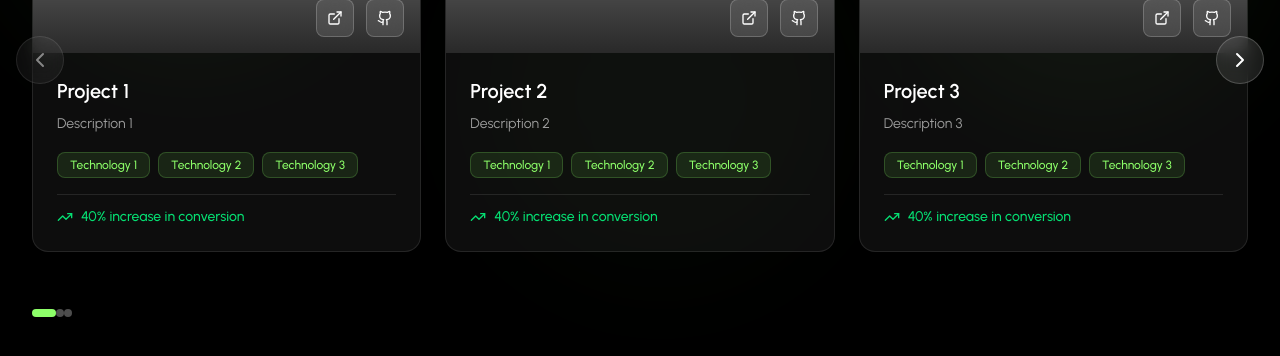
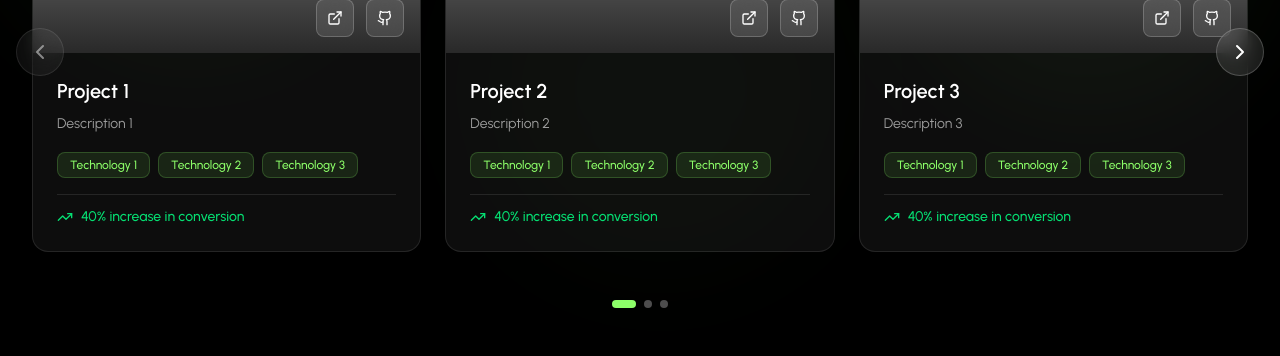
Before and after one commit to sonaiv13/portfolio_demo, a React (Vite) app: page / in a window 1280 px wide. Shown: the part 3232-3588 px from the top of the page. Built offline with nearby package versions, Linux system fonts and the light colour scheme.

Commit message:
Navigation Dots centered

```diff
--- a/src/components/sections/Projects.jsx
+++ b/src/components/sections/Projects.jsx
@@ -154,7 +154,7 @@ const Projects = () => {
 
                         {/* Navigation Dots */}
                         {filteredProjects.length > 3 && (
-                            <div className='felx items-center justify-center gap-2 mt-8'>
+                            <div className='flex items-center justify-center gap-2 mt-8'>
                                 {Array.from({ length: Math.max(0, filteredProjects.length - 2) }).map((_, index) => (
                                     <button
                                         key={index}
```
